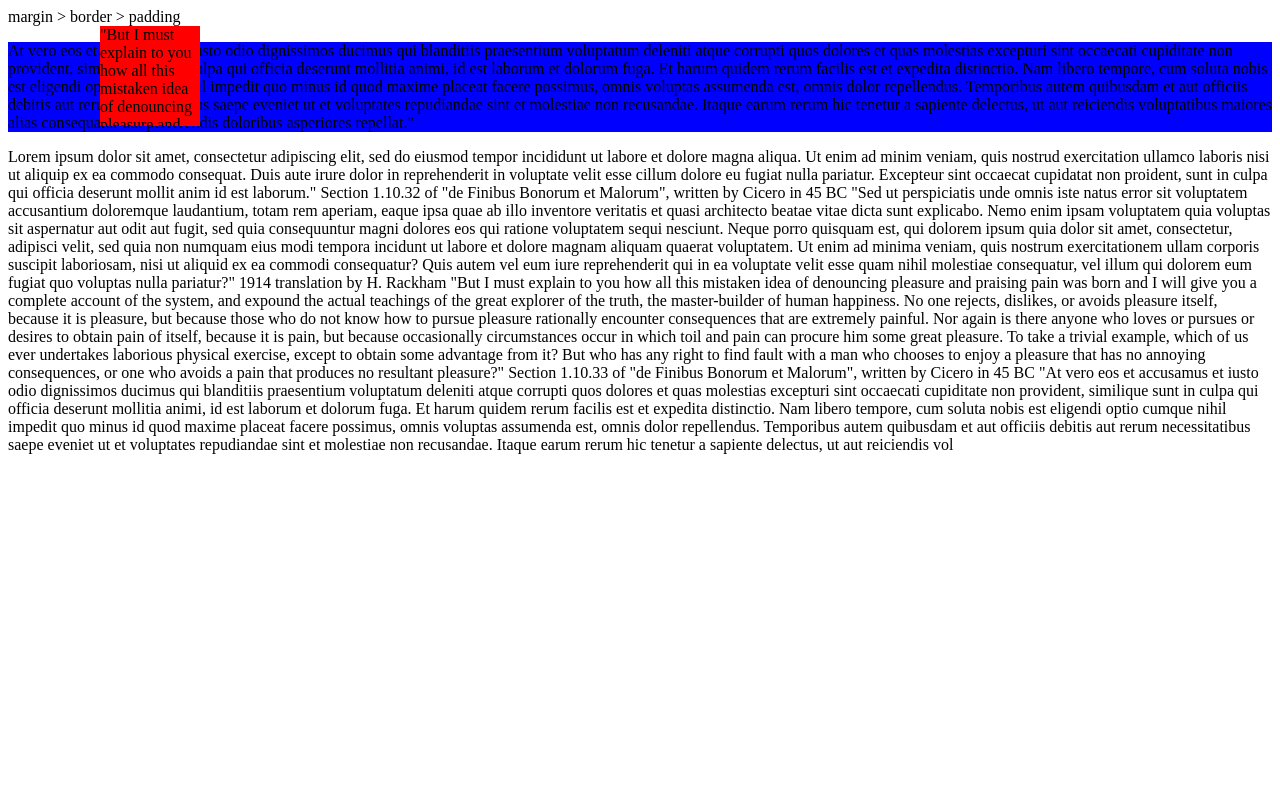
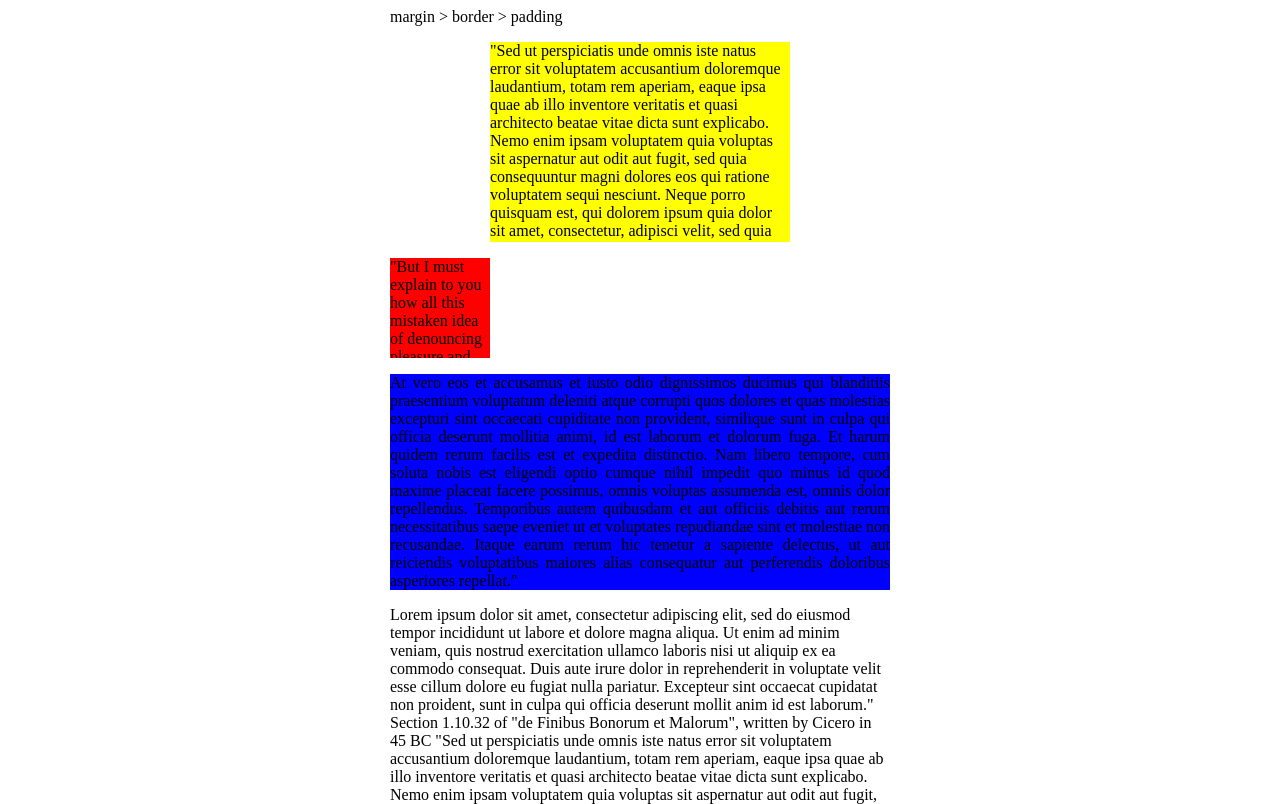
Before and after one commit to rahulk2014/WebDevSpring2016, a website: page public/assignment1/index.html in a window 1280 px wide. Shown: the top 804 px of the page. Drawn offline with Linux system fonts and the light colour scheme.

Commit message:
Learning about page layouts

```diff
--- a/public/assignment1/index.html
+++ b/public/assignment1/index.html
@@ -1,4 +1,9 @@
 <style>
+
+    .centeredContent {
+        margin: auto;
+        width:500px;
+    }
     #p1 {
         background-color: yellow;
         width: 300px;
@@ -7,12 +12,12 @@
         position: relative;
         left: 100px;
         #visibility: hidden;
-        display: none;
+        #display: none;
 
     }
     #p2 {
         background-color: red;
-        position: fixed;
+        #position: fixed;
         top: 10px;
         left : 100px;
         width : 100px;
@@ -26,10 +31,12 @@
         top : 150px;
         left : 200px;
         #visibility: hidden;
+        text-align: justify;
 
     }
 </style>
 
+<div class="centeredContent">
 margin > border > padding
 <p id="p1">
     "Sed ut perspiciatis unde omnis iste natus error sit voluptatem accusantium doloremque laudantium, totam rem aperiam, eaque ipsa quae ab illo inventore veritatis et quasi architecto beatae vitae dicta sunt explicabo. Nemo enim ipsam voluptatem quia voluptas sit aspernatur aut odit aut fugit, sed quia consequuntur magni dolores eos qui ratione voluptatem sequi nesciunt. Neque porro quisquam est, qui dolorem ipsum quia dolor sit amet, consectetur, adipisci velit, sed quia non numquam eius modi tempora incidunt ut labore et dolore magnam aliquam quaerat voluptatem. Ut enim ad minima veniam, quis nostrum exercitationem ullam corporis suscipit laboriosam, nisi ut aliquid ex ea commodi consequatur? Quis autem vel eum iure reprehenderit qui in ea voluptate velit esse quam nihil molestiae consequatur, vel illum qui dolorem eum fugiat quo voluptas nulla pariatur?"
@@ -50,7 +57,8 @@ Section 1.10.32 of "de Finibus Bonorum et Malorum", written by Cicero in 45 BC
 1914 translation by H. Rackham
 
 "But I must explain to you how all this mistaken idea of denouncing pleasure and praising pain was born and I will give you a complete account of the system, and expound the actual teachings of the great explorer of the truth, the master-builder of human happiness. No one rejects, dislikes, or avoids pleasure itself, because it is pleasure, but because those who do not know how to pursue pleasure rationally encounter consequences that are extremely painful. Nor again is there anyone who loves or pursues or desires to obtain pain of itself, because it is pain, but because occasionally circumstances occur in which toil and pain can procure him some great pleasure. To take a trivial example, which of us ever undertakes laborious physical exercise, except to obtain some advantage from it? But who has any right to find fault with a man who chooses to enjoy a pleasure that has no annoying consequences, or one who avoids a pain that produces no resultant pleasure?"
-
+g
 Section 1.10.33 of "de Finibus Bonorum et Malorum", written by Cicero in 45 BC
 
 "At vero eos et accusamus et iusto odio dignissimos ducimus qui blanditiis praesentium voluptatum deleniti atque corrupti quos dolores et quas molestias excepturi sint occaecati cupiditate non provident, similique sunt in culpa qui officia deserunt mollitia animi, id est laborum et dolorum fuga. Et harum quidem rerum facilis est et expedita distinctio. Nam libero tempore, cum soluta nobis est eligendi optio cumque nihil impedit quo minus id quod maxime placeat facere possimus, omnis voluptas assumenda est, omnis dolor repellendus. Temporibus autem quibusdam et aut officiis debitis aut rerum necessitatibus saepe eveniet ut et voluptates repudiandae sint et molestiae non recusandae. Itaque earum rerum hic tenetur a sapiente delectus, ut aut reiciendis vol
+  </div>
```
